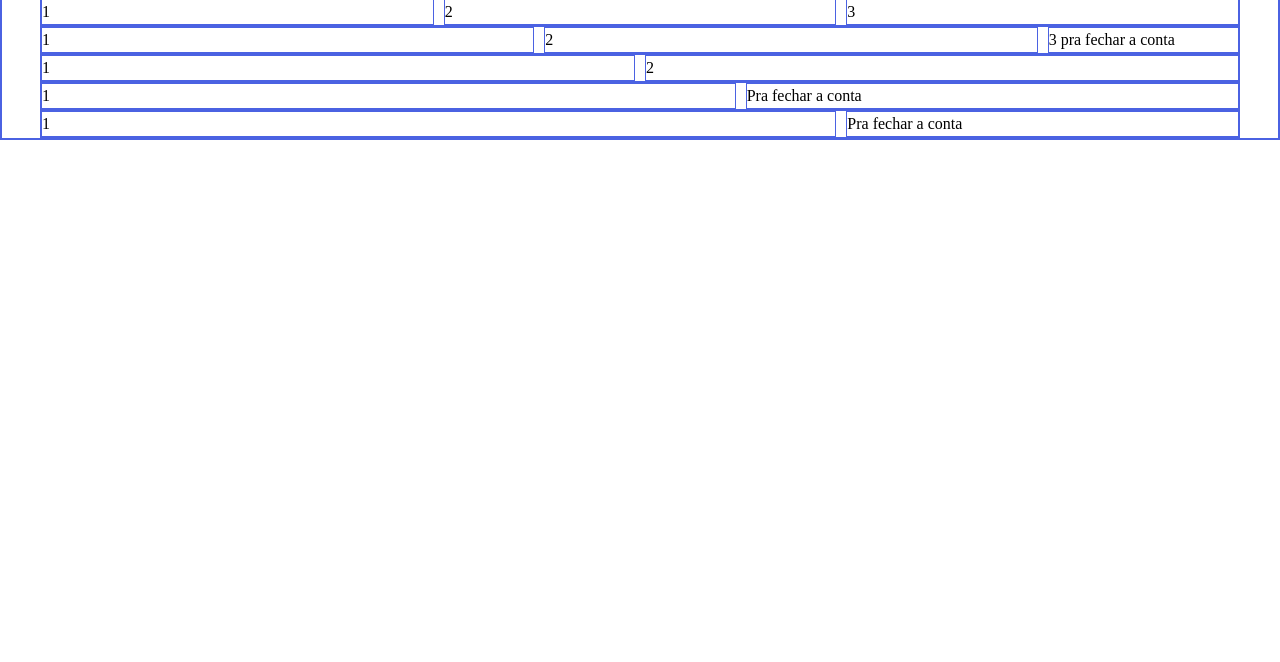
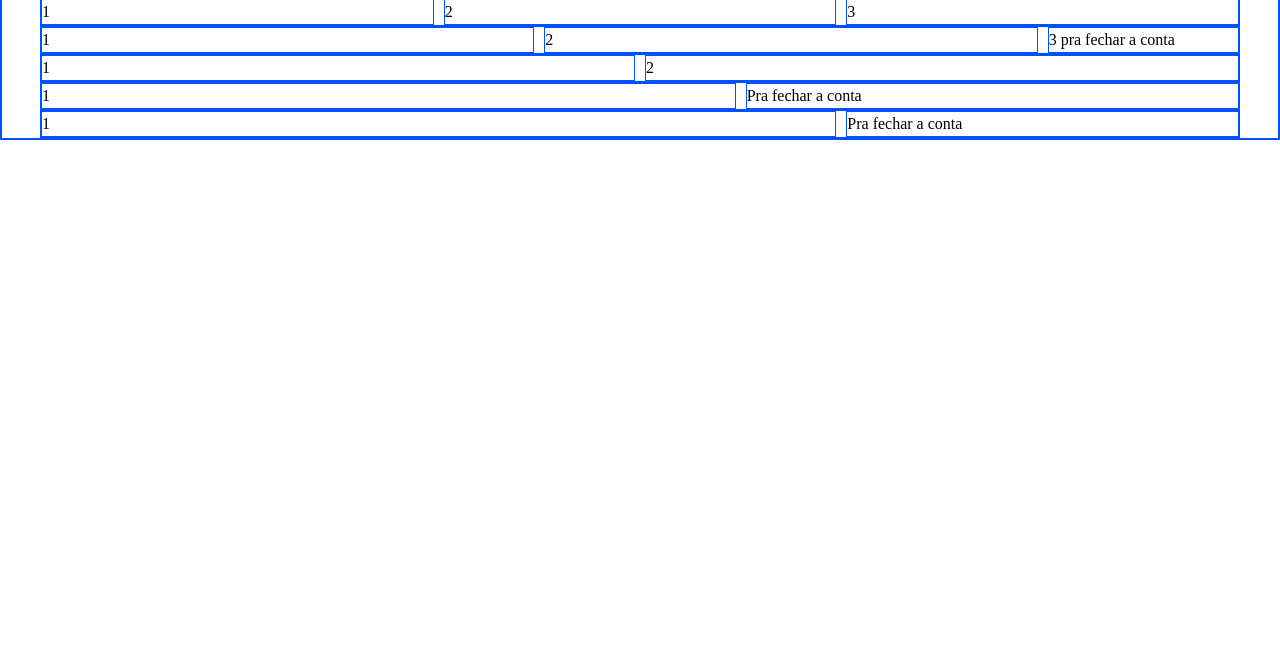
Before and after one commit to ceciquinho/projeto-grid, a plain HTML site: page index.html in a window 1280 px wide. Shown: the part 138-800 px from the top of the page. Drawn offline with Linux system fonts and the light colour scheme.

Commit message:
aula-desistema-grid

```diff
--- a/assets/css/styles.css
+++ b/assets/css/styles.css
@@ -108,6 +108,6 @@ h6 {
 }
 
 * {
-  border: 1px solid hsl(231, 72%, 59%);
+  border: 1px solid hwb(221 0% 0%);
   box-sizing: border-box;
-}
+}/*# sourceMappingURL=styles.css.map */
```
Also changed, not shown: 1 other file.
